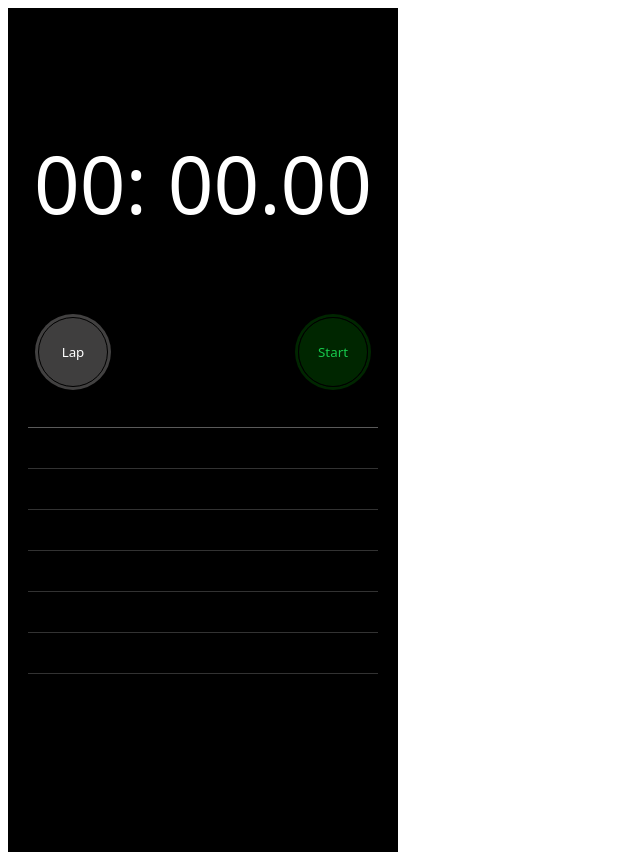
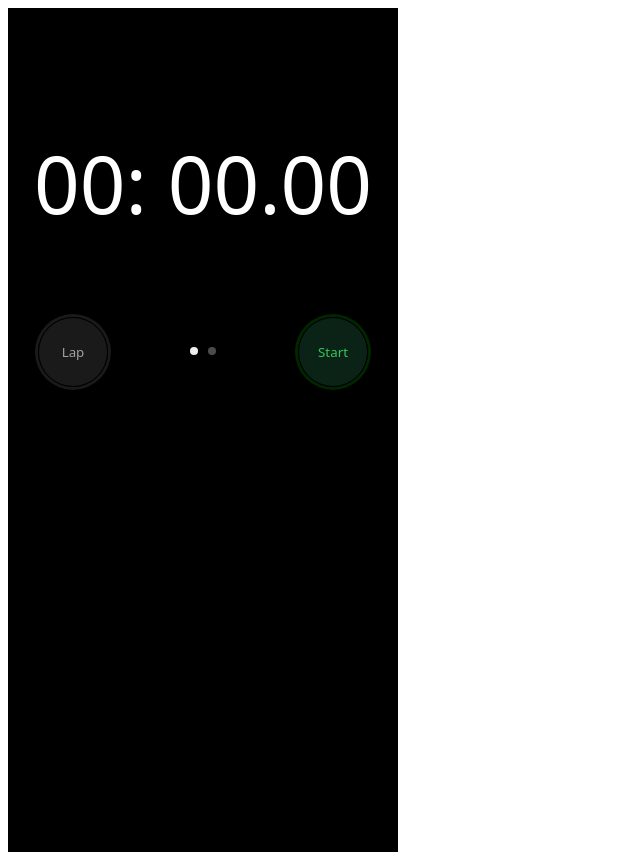
Before and after one commit to AdrianRosAdapt/stopwatch-react, a React (Vite) app in the folder vite-project/: page / in a window 1280 px wide. Shown: the whole page, without its empty margins (0-640 px from the left). Built offline with nearby package versions, Linux system fonts and the light colour scheme.

Commit message:
fixed css

```diff
--- a/vite-project/src/App.css
+++ b/vite-project/src/App.css
@@ -6,7 +6,7 @@
 }
 
 ::-webkit-scrollbar {
-  background: transparent;
+  background-color: transparent;
 }
 
 .active-lap-button {
@@ -16,22 +16,25 @@
   margin: 0 30px;
   border-style: none;
   color: white;
-  font-weight: 400;
+  font-weight: 300;
   border: 1px solid black;
-  background: rgba(156, 156, 156, 0.5);
-  box-shadow: 0px 0px 0px 3px rgba(156, 156, 156, 0.5);
+  background: rgba(250, 250, 250, 0.2);
+  box-shadow: 0px 0px 0px 3px rgba(250, 250, 250, 0.2);
 }
-
+.active-lap-button:hover {
+  opacity: 0.5;
+}
 .inactive-lap-button {
   width: 70px;
   height: 70px;
   border-radius: 50%;
   margin: 0 30px;
+  font-weight: 300;
   border-style: none;
-  color: white;
+  color: rgba(250, 250, 250, 0.6);
   border: 1px solid black;
-  background: rgb(63, 62, 62);
-  box-shadow: 0px 0px 0px 3px rgb(66, 65, 65);
+  background: rgba(250, 250, 250, 0.1);
+  box-shadow: 0px 0px 0px 3px rgba(250, 250, 250, 0.1);
 }
 
 .displayed-time {
@@ -48,8 +51,12 @@
   border-style: none;
   background: rgba(0, 77, 0, 0.5);
   color: #16c94b;
+  font-weight: 300;
   border: 1px solid black;
   box-shadow: 0px 0px 0px 3px rgba(0, 77, 0, 0.5);
+}
+.start-button:hover {
+  opacity: 0.5;
 }
 
 .stop-button {
@@ -58,15 +65,20 @@
   border-radius: 50%;
   margin: 0 30px;
   border-style: none;
+  font-weight: 300;
   background: rgb(250, 0, 0, 0.2);
-  color: red;
+  color: rgb(255, 59, 48);
   border: 1px solid black;
   box-shadow: 0px 0px 0px 3px rgba(250, 0, 0, 0.2);
 }
 
+.stop-button:hover {
+  opacity: 0.5;
+}
+
 .start-button {
-  background: rgba(0, 77, 0, 0.5);
-  color: #16c94b;
+  background: rgba(22, 71, 46, 0.5);
+  color: rgb(52, 199, 89);
   font-weight: 400;
   border: 1px solid black;
   box-shadow: 0px 0px 0px 3px rgba(0, 77, 0, 0.5);
@@ -98,6 +110,7 @@ table {
 }
 table tr {
   border-top: 0.5px solid rgb(250, 250, 250, 0.2);
+  border-bottom: 0.5px solid rgb(250, 250, 250, 0.2);
   font-variant-numeric: tabular-nums;
 }
 
@@ -129,9 +142,33 @@ td:nth-child(2) {
   display: flex;
   justify-content: space-between;
 }
+.middle-dot-container {
+  display: flex;
+  flex-direction: row;
+  justify-content: space-between;
+  gap: 10px;
+}
+.middle-dot {
+  margin-top: 30px;
+  border: none;
+  border-radius: 50%;
+  width: 4px;
+  height: 4px;
+  padding: 4px;
+}
+
+.inactive-middle-dot {
+  margin-top: 30px;
+  border: none;
+  border-radius: 50%;
+  width: 4px;
+  height: 4px;
+  padding: 4px;
+  background-color: rgba(250, 250, 250, 0.3);
+}
 .fastest-lap td {
-  color: green;
+  color: rgb(52, 199, 89);
 }
 .slowest-lap td {
-  color: red;
+  color: rgb(255, 59, 48);
 }
--- a/vite-project/src/components/Buttons.jsx
+++ b/vite-project/src/components/Buttons.jsx
@@ -54,11 +54,20 @@ function Buttons({
   return (
     <div className="buttons-section">
       <button
-        className={running ? "active-lap-button" : "inactive-lap-button"}
+        className={
+          totalTime === 0 && !running
+            ? "inactive-lap-button"
+            : "active-lap-button"
+        }
         onClick={handlelapsReset}
       >
         {lapButtonText}
       </button>
+      <div className="middle-dot-container">
+        <button className="middle-dot"></button>
+        <button className="middle-dot inactive-middle-dot"></button>
+      </div>
+
       <button
         className={running ? "stop-button" : "start-button"}
         onClick={startStopWatch}
--- a/vite-project/src/components/Laps.jsx
+++ b/vite-project/src/components/Laps.jsx
@@ -30,7 +30,7 @@ function Laps(props) {
                 <td>{parseTime(lap.timeStamp)}</td>
               </tr>
             ))}
-            <tr className="initial-table-row">
+            {/* <tr className="initial-table-row">
               <td className="initial-table-data"></td>
             </tr>
             <tr className="initial-table-row">
@@ -50,7 +50,7 @@ function Laps(props) {
             </tr>
             <tr className="initial-table-row">
               <td className="initial-table-data"></td>
-            </tr>
+            </tr> */}
           </tbody>
         </table>
       </div>
```
